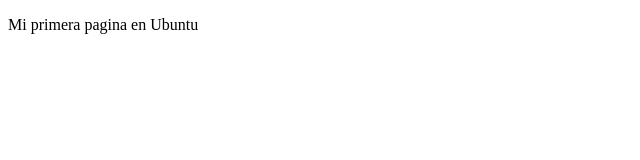
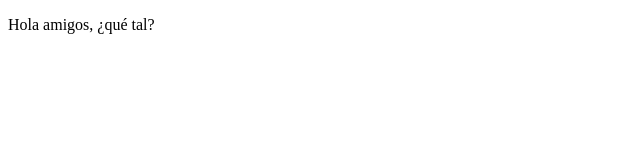
Before and after one commit to PabloRojasCastro/proyectoDemoCursoPrework, a plain HTML site: page index.html in a window 1280 px wide. Shown: the full height of the page, 0-640 px from the left. Drawn offline with Linux system fonts and the light colour scheme.

Commit message:
cambios agregamos un saludo

```diff
--- a/index.html
+++ b/index.html
@@ -8,7 +8,6 @@
 </head>
 
 <body>
-    <p>Mi primera pagina en Ubuntu</p>
-
+    <p>Hola amigos, ¿qué tal?</p>
 </body>
 </html>
```
